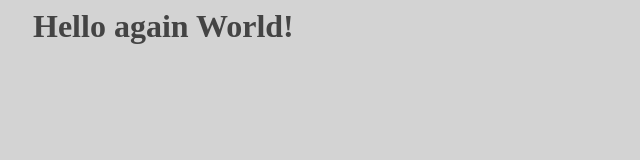
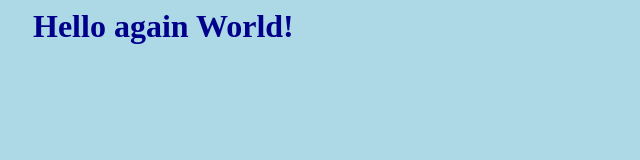
Before and after one commit to APascale2021/website, a plain HTML site: page index.html in a window 1280 px wide. Shown: the whole page, without its empty margins (0-640 px from the left). Drawn offline with Linux system fonts and the light colour scheme.

Commit message:
change branch colors

```diff
--- a/index.html
+++ b/index.html
@@ -4,7 +4,7 @@
 <meta http-equiv="X-UA-Compatible" content="IE=edge"> <meta name="viewport" content="width=device-width, initial-
 scale=1.0">
     <title>Site Branch</title>
-    <link rel="stylesheet" href="mystyles.css">
+    <link rel="stylesheet" type="text/css" href="mystyles.css">
 </head>
 <body>
 <h1>Hello again World!</h1>
--- a/mystyles.css
+++ b/mystyles.css
@@ -1,6 +1,6 @@
 body{
-    background-color: lightgrey;
+    background-color: lightblue;
     } h1{
-        color: #444444;
+        color: darkblue;
         margin-left: 25px;
     }
```
